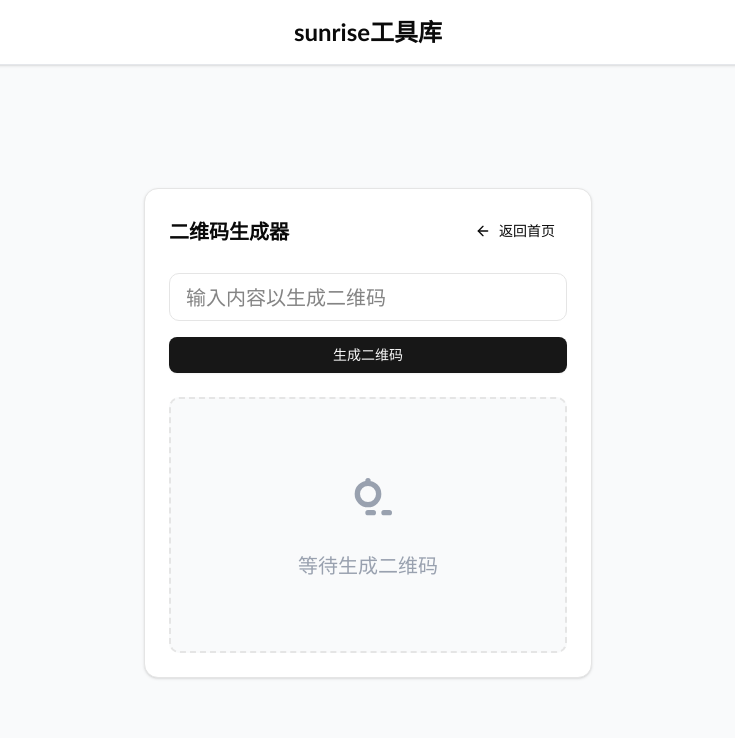
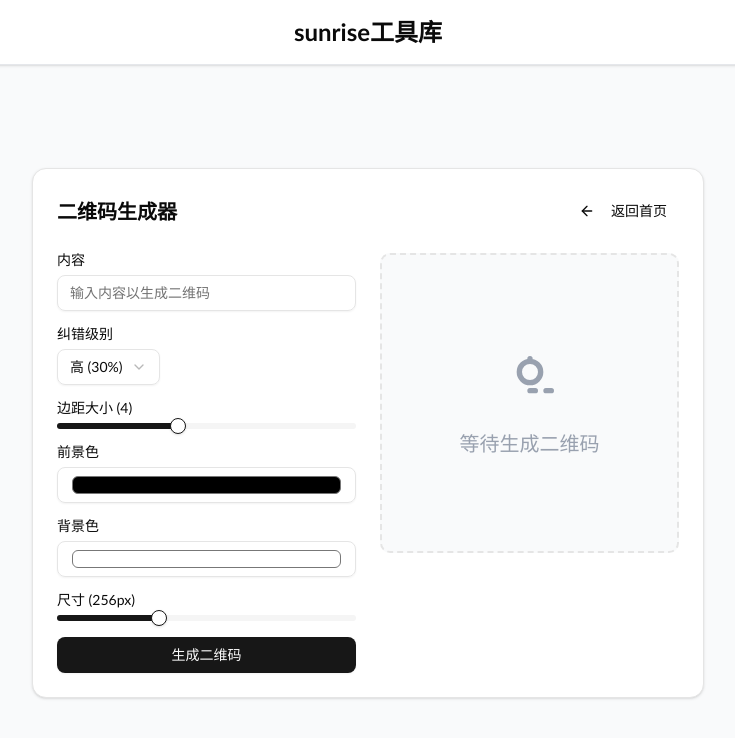
Before and after one commit to Sunrisies/bun-react, a React (Vite) app: page /qrGenerator in a window 1280 px wide. Shown: the top 738 px of the page, without its empty margins (272-1007 px from the left). Built offline with nearby package versions, Linux system fonts and the light colour scheme.

Commit message:
feat: 添加 Radix UI Tabs 组件并优化二维码生成器界面
引入 Radix UI Tabs 组件以支持未来功能扩展，并优化二维码生成器界面，增加更多自定义选项，如纠错级别、边距、颜色和尺寸等

```diff
--- a/package.json
+++ b/package.json
@@ -19,6 +19,7 @@
     "@radix-ui/react-select": "^2.1.6",
     "@radix-ui/react-slider": "^1.3.2",
     "@radix-ui/react-slot": "^1.1.2",
+    "@radix-ui/react-tabs": "^1.1.9",
     "@tailwindcss/vite": "^4.0.11",
     "@tanstack/react-router": "^1.114.4",
     "@types/qrcode": "^1.5.5",
--- /dev/null
+++ b/src/components/ui/tabs.tsx
@@ -0,0 +1,64 @@
+import * as React from "react"
+import * as TabsPrimitive from "@radix-ui/react-tabs"
+
+import { cn } from "@/lib/utils"
+
+function Tabs({
+  className,
+  ...props
+}: React.ComponentProps<typeof TabsPrimitive.Root>) {
+  return (
+    <TabsPrimitive.Root
+      data-slot="tabs"
+      className={cn("flex flex-col gap-2", className)}
+      {...props}
+    />
+  )
+}
+
+function TabsList({
+  className,
+  ...props
+}: React.ComponentProps<typeof TabsPrimitive.List>) {
+  return (
+    <TabsPrimitive.List
+      data-slot="tabs-list"
+      className={cn(
+        "bg-muted text-muted-foreground inline-flex h-9 w-fit items-center justify-center rounded-lg p-[3px]",
+        className
+      )}
+      {...props}
+    />
+  )
+}
+
+function TabsTrigger({
+  className,
+  ...props
+}: React.ComponentProps<typeof TabsPrimitive.Trigger>) {
+  return (
+    <TabsPrimitive.Trigger
+      data-slot="tabs-trigger"
+      className={cn(
+        "data-[state=active]:bg-background dark:data-[state=active]:text-foreground focus-visible:border-ring focus-visible:ring-ring/50 focus-visible:outline-ring dark:data-[state=active]:border-input dark:data-[state=active]:bg-input/30 text-foreground dark:text-muted-foreground inline-flex h-[calc(100%-1px)] flex-1 items-center justify-center gap-1.5 rounded-md border border-transparent px-2 py-1 text-sm font-medium whitespace-nowrap transition-[color,box-shadow] focus-visible:ring-[3px] focus-visible:outline-1 disabled:pointer-events-none disabled:opacity-50 data-[state=active]:shadow-sm [&_svg]:pointer-events-none [&_svg]:shrink-0 [&_svg:not([class*='size-'])]:size-4",
+        className
+      )}
+      {...props}
+    />
+  )
+}
+
+function TabsContent({
+  className,
+  ...props
+}: React.ComponentProps<typeof TabsPrimitive.Content>) {
+  return (
+    <TabsPrimitive.Content
+      data-slot="tabs-content"
+      className={cn("flex-1 outline-none", className)}
+      {...props}
+    />
+  )
+}
+
+export { Tabs, TabsList, TabsTrigger, TabsContent }
--- a/src/pages/qrGenerator.tsx
+++ b/src/pages/qrGenerator.tsx
@@ -1,12 +1,22 @@
-import { createFileRoute } from "@tanstack/react-router";
+import { createFileRoute, useNavigate } from "@tanstack/react-router";
 import { useState, useRef } from "react";
 import { Button } from "@/components/ui/button";
 import { ArrowLeft } from "lucide-react";
-import { useNavigate } from "@tanstack/react-router";
 import QRCode from "qrcode";
 import html2canvas from "html2canvas";
 import { toast } from "sonner";
 import { Card, CardContent, CardHeader, CardTitle } from "@/components/ui/card";
+import {
+  Select,
+  SelectContent,
+  SelectItem,
+  SelectTrigger,
+  SelectValue,
+} from "@/components/ui/select";
+import { Input } from "@/components/ui/input";
+import { Label } from "@/components/ui/label";
+import { Slider } from "@/components/ui/slider";
+
 export const Route = createFileRoute("/qrGenerator")({
   component: RouteComponent,
 });
@@ -16,12 +26,43 @@ function RouteComponent() {
   const [textInput, setTextInput] = useState("");
   const [qrCodeImage, setQrCodeImage] = useState("");
   const qrCodeImageRef = useRef<HTMLImageElement>(null);
+  const [qrOptions, setQrOptions] = useState({
+    errorCorrectionLevel: "H",
+    version: 2,
+    margin: 4,
+    color: {
+      dark: "#000000",
+      light: "#ffffff"
+    },
+    width: 256,
+    // 新增配置项
+    style: {
+      template: "default",
+      dotStyle: "square", // square, rounded, dots
+      cornerStyle: "square", // square, rounded, dots
+      cornerDotStyle: "square", // square, rounded, dots
+      cornerSquareStyle: "square", // square, rounded, dots
+    },
+    logo: {
+      image: null as string | null,
+      width: 60,
+      height: 60,
+      opacity: 0.8,
+      margin: 5,
+    }
+  });
 
   const generateQrCode = async () => {
     try {
       const response = await QRCode.toDataURL(textInput, {
-        errorCorrectionLevel: "H",
-        version: 2,
+        errorCorrectionLevel: qrOptions.errorCorrectionLevel as "L" | "M" | "Q" | "H",
+        version: qrOptions.version,
+        margin: qrOptions.margin,
+        color: {
+          dark: qrOptions.color.dark,
+          light: qrOptions.color.light
+        },
+        width: qrOptions.width
       });
       setQrCodeImage(response);
     } catch (error) {
@@ -64,43 +105,120 @@ function RouteComponent() {
 
   return (
     <div className="flex h-full items-center justify-center p-4 bg-gray-50">
-      <Card className="w-full max-w-md">
+      <Card className="w-full max-w-2xl">
         <CardHeader>
           <div className="flex justify-between items-center">
             <CardTitle>二维码生成器</CardTitle>
-            <Button
-              onClick={() => navigate({ to: "/" })}
-              className="gap-2"
-              variant="ghost"
-            >
-              <ArrowLeft className="h-4 w-4" />
+            <Button onClick={() => navigate({ to: "/" })} variant="ghost">
+              <ArrowLeft className="h-4 w-4 mr-2" />
               返回首页
             </Button>
           </div>
         </CardHeader>
         <CardContent className="space-y-6">
+          <div className="grid grid-cols-1 md:grid-cols-2 gap-6">
             <div className="space-y-4">
-            <input
-              type="text"
+              <div className="space-y-2">
+                <Label>内容</Label>
+                <Input
                   value={textInput}
                   onChange={(e) => setTextInput(e.target.value)}
                   placeholder="输入内容以生成二维码"
-              className="w-full px-4 py-2 border rounded-lg focus:ring-2 focus:ring-blue-500 focus:border-blue-500"
                   onKeyUp={(e) => e.key === "Enter" && generateQrCode()}
                 />
+              </div>
+
+              <div className="space-y-2">
+                <Label>纠错级别</Label>
+                <Select
+                  value={qrOptions.errorCorrectionLevel}
+                  onValueChange={(value) =>
+                    setQrOptions((prev) => ({ ...prev, errorCorrectionLevel: value }))
+                  }
+                >
+                  <SelectTrigger>
+                    <SelectValue />
+                  </SelectTrigger>
+                  <SelectContent>
+                    <SelectItem value="L">低 (7%)</SelectItem>
+                    <SelectItem value="M">中 (15%)</SelectItem>
+                    <SelectItem value="Q">较高 (25%)</SelectItem>
+                    <SelectItem value="H">高 (30%)</SelectItem>
+                  </SelectContent>
+                </Select>
+              </div>
+
+              <div className="space-y-2">
+                <Label>边距大小 ({qrOptions.margin})</Label>
+                <Slider
+                  value={[qrOptions.margin]}
+                  min={0}
+                  max={10}
+                  step={1}
+                  onValueChange={([value]) =>
+                    setQrOptions((prev) => ({ ...prev, margin: value }))
+                  }
+                />
+              </div>
+
+              <div className="space-y-2">
+                <Label>前景色</Label>
+                <Input
+                  type="color"
+                  value={qrOptions.color.dark}
+                  onChange={(e) =>
+                    setQrOptions((prev) => ({
+                      ...prev,
+                      color: { ...prev.color, dark: e.target.value }
+                    }))
+                  }
+                />
+              </div>
+
+              <div className="space-y-2">
+                <Label>背景色</Label>
+                <Input
+                  type="color"
+                  value={qrOptions.color.light}
+                  onChange={(e) =>
+                    setQrOptions((prev) => ({
+                      ...prev,
+                      color: { ...prev.color, light: e.target.value }
+                    }))
+                  }
+                />
+              </div>
+
+              <div className="space-y-2">
+                <Label>尺寸 ({qrOptions.width}px)</Label>
+                <Slider
+                  value={[qrOptions.width]}
+                  min={128}
+                  max={512}
+                  step={32}
+                  onValueChange={([value]) =>
+                    setQrOptions((prev) => ({ ...prev, width: value }))
+                  }
+                />
+              </div>
+
               <Button className="w-full" onClick={generateQrCode}>
                 生成二维码
               </Button>
             </div>
 
+            <div className="space-y-4">
               {qrCodeImage ? (
                 <>
-              <div className="border-2 border-dashed rounded-lg p-4 flex justify-center">
+                  <div className="border-2 border-dashed rounded-lg p-4 flex justify-center items-center min-h-[300px]">
                     <img
                       ref={qrCodeImageRef}
                       src={qrCodeImage}
                       alt="二维码"
-                  className="w-64 h-64"
+                      style={{
+                        width: `${qrOptions.width}px`,
+                        height: `${qrOptions.width}px`,
+                      }}
                     />
                   </div>
                   <div className="flex gap-2">
@@ -113,7 +231,7 @@ function RouteComponent() {
                   </div>
                 </>
               ) : (
-            <div className="border-2 border-dashed rounded-lg p-8 bg-gray-50 flex flex-col items-center justify-center gap-4 text-gray-400 h-64">
+                <div className="border-2 border-dashed rounded-lg p-8 bg-gray-50 flex flex-col items-center justify-center gap-4 text-gray-400 min-h-[300px]">
                   <svg
                     className="w-16 h-16"
                     fill="none"
@@ -130,6 +248,8 @@ function RouteComponent() {
                   <p className="text-center">等待生成二维码</p>
                 </div>
               )}
+            </div>
+          </div>
         </CardContent>
       </Card>
     </div>
```
Also changed, not shown: 1 other file (tests, documents, lock files or other folders). Lines whose indentation alone changed are shown as unchanged.
